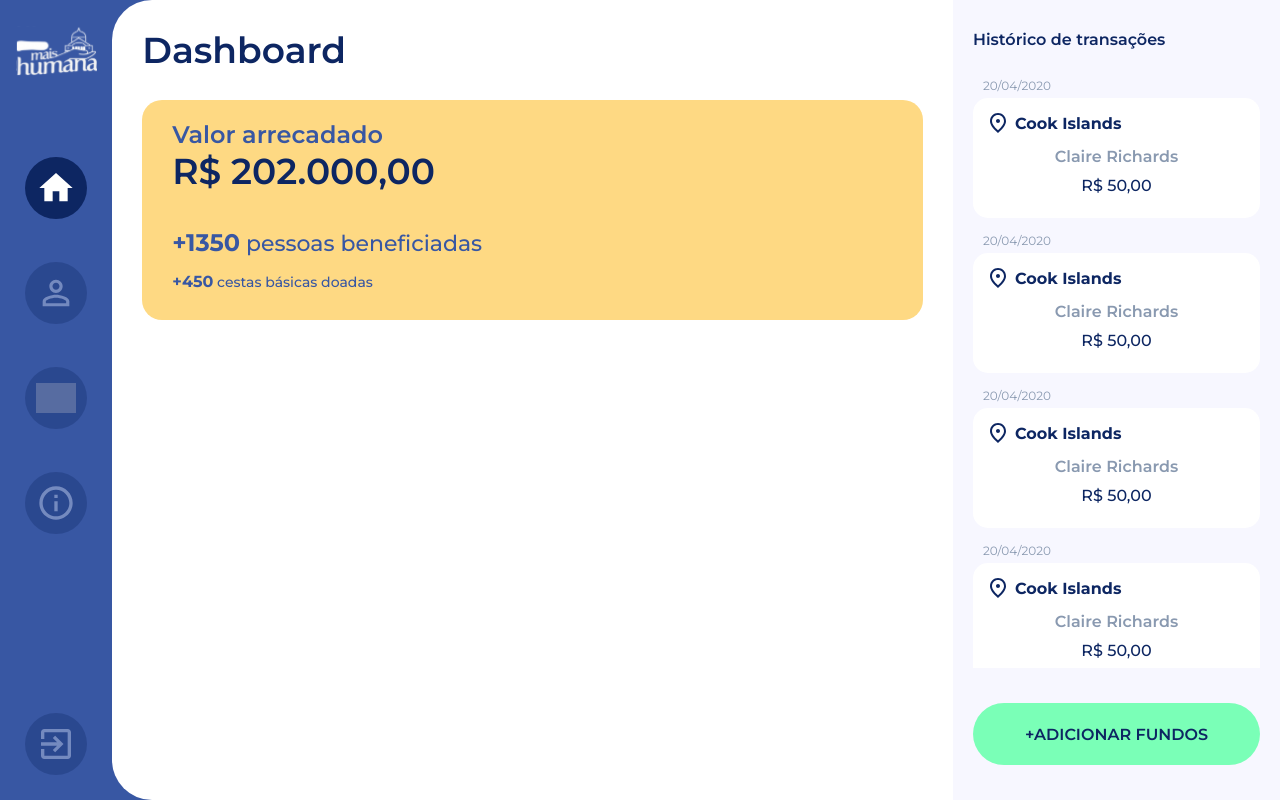
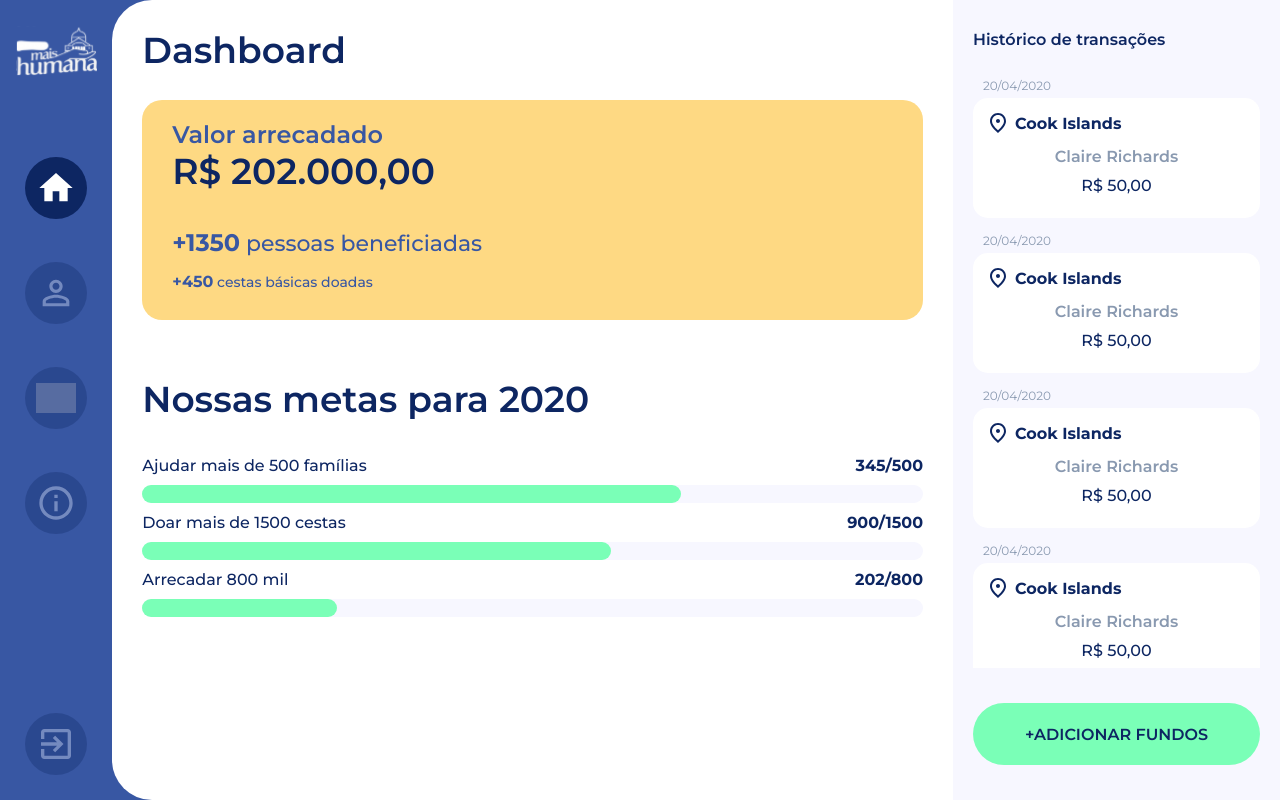
Before and after one commit to diogoicts/mmh-web, a React (Create React App) app: page /dashboard in a window 1280 px wide. Built offline with nearby package versions, Linux system fonts and the light colour scheme; grey boxes are pictures that could not be loaded.

Commit message:
Adding status bars

```diff
--- a/src/components/dashboard/amountCollected/styles.js
+++ b/src/components/dashboard/amountCollected/styles.js
@@ -34,6 +34,7 @@ export const Container = styled.div`
     -moz-animation: fadeIn 1s ease-in-out;
     -o-animation: fadeIn 1s ease-in-out;
     animation: fadeIn 1s ease-in-out;
+
 `;
 
 export const Values = styled.div`
--- /dev/null
+++ b/src/components/dashboard/goalsBars/index.js
@@ -0,0 +1,47 @@
+import React from 'react';
+
+import { Container, Bar } from './styles';
+
+const GoalsBars = () => {
+
+  const data = [
+    {
+      label: 'Ajudar mais de 500 famílias',
+      status: 345,
+      goal: 500,
+    },
+    {
+      label: 'Doar mais de 1500 cestas',
+      status: 900,
+      goal: 1500,
+    },
+    {
+      label: 'Arrecadar 800 mil',
+      status: 202,
+      goal: 800,
+    },
+  ]
+
+  return (
+    <Container>
+      <h1>Nossas metas para 2020</h1>
+      <div>
+        {
+          data.map(item => (
+            <Bar width={(item.status/item.goal).toFixed(2)*100} >
+              <div>
+                <label>{item.label}</label>
+                <h4>{`${item.status}/${item.goal}`}</h4>
+              </div>
+              <div>
+                <div />
+              </div>
+            </Bar>
+          ))
+        }
+      </div>
+    </Container>
+  )
+}
+
+export default GoalsBars;
--- /dev/null
+++ b/src/components/dashboard/goalsBars/styles.js
@@ -0,0 +1,52 @@
+import styled from 'styled-components';
+
+export const Container = styled.div`
+  width: 100%;
+  display: flex;
+  flex-direction: column;
+  padding: 0rem 3rem;
+  margin-top: 5.7rem;
+
+  h1 {
+    font-size: 3.6rem;
+    color: #0D2662;
+    font-weight: 600;
+    margin-bottom: 3.5rem;
+  }
+`;
+
+export const Bar = styled.div`
+  width: 100%;
+  display: flex;
+  flex-direction: column;
+  margin-bottom: 1rem;
+
+  &:last-child {
+    margin-bottom: 0rem;
+  }
+
+  div {
+    &:first-child {
+      display: flex;
+      justify-content: space-between;
+      color: #0D2662;
+      font-size: 1.6rem;
+      font-weight: 500;
+      margin-bottom: 1rem;
+    }
+
+    &:last-child {
+      width: 100%;
+      background-color: #F7F7FF;
+      height: 1.8rem;
+      border-radius: 2rem;
+
+      >div {
+        width: ${props => props.width}%;
+        background-color: #7AFFB7;
+        height: 100%;
+        margin-bottom: 0rem;
+      }
+    }
+  }
+`;
--- a/src/pages/dashboard/index.js
+++ b/src/pages/dashboard/index.js
@@ -1,10 +1,11 @@
 import React from 'react';
 
 import Layout from '../../components/layout'
-import { Container, MainBody, SideHistory } from './styles';
-import DashboardHeader from '../../components/dashboard/dashboardHeader';
+import { Container, MainBody, SideHistory } from './styles'
+import DashboardHeader from '../../components/dashboard/dashboardHeader'
 import AmountCollected from '../../components/dashboard/amountCollected'
-import DashboardHistory from '../../components/dashboard/dashboardHistory';
+import DashboardHistory from '../../components/dashboard/dashboardHistory'
+import GoalsBars from '../../components/dashboard/goalsBars'
 
 const Dashboard = () => {
     return (
@@ -14,6 +15,7 @@ const Dashboard = () => {
                 <MainBody>
                     <DashboardHeader />
                     <AmountCollected />
+                    <GoalsBars />
                 </MainBody>
 
                 <SideHistory>
```
